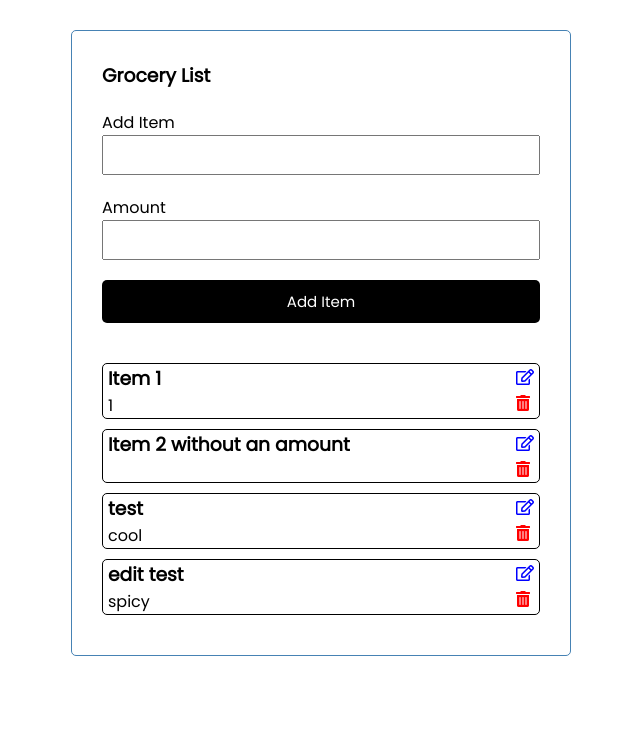
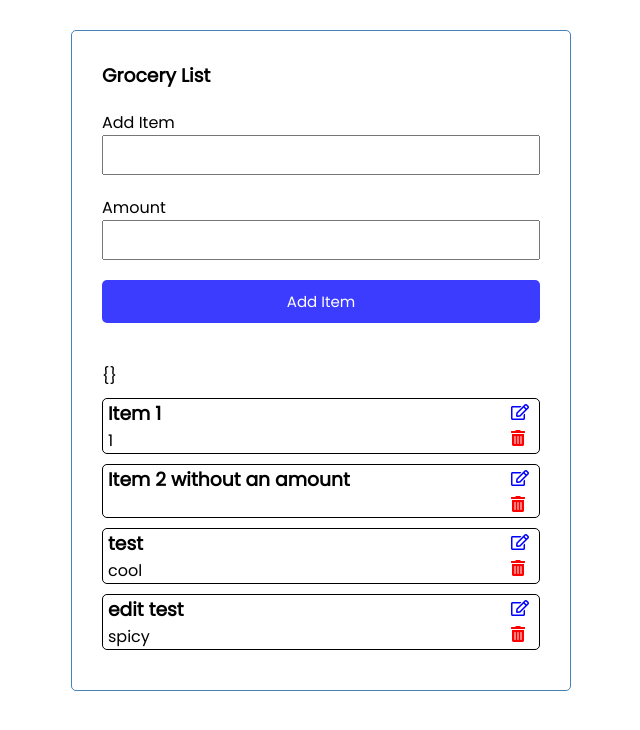
Before and after one commit to moralesn1/vue-groceries, a Vue app: page / in a window 1280 px wide. Shown: the top 730 px of the page, without its empty margins (319-959 px from the left). Built offline with nearby package versions, Linux system fonts and the light colour scheme; data requests are answered from the project's data file.

Commit message:
edit form

```diff
--- a/src/components/AddItem.vue
+++ b/src/components/AddItem.vue
@@ -1,5 +1,36 @@
 <template>
-  <form @submit="onSubmit" action="submit" class="add-form">
+  <form v-if="showEditForm"
+    :currentItem="currentItem"
+    @submit="onEdit"
+    action="submit" class="add-form"
+    >
+    <div class="form-control">
+      <label for="grocery">Edit Item</label>
+      <input
+        v-model="currentItem.item"
+        name="item"
+        type="text"
+      />
+    </div>
+    <div class="form-control">
+      <label for="amount">Edit Amount</label>
+      <input
+        v-model="currentItem.amount"
+        name="amount"
+        type="text"
+      />
+    </div>
+    <input type="submit"
+      value="Save Changes"
+      class="btn btn-block edit"
+    >
+  </form>
+  <form
+    v-else
+    @submit="onSubmit"
+    action="submit"
+    class="add-form"
+  >
     <div class="form-control">
       <label for="grocery">Add Item</label>
       <input
@@ -16,10 +47,13 @@
         type="text"
       />
     </div>
-    <input type="submit" value="Add Item" class="btn btn-block">
+    <input
+      type="submit"
+      value="Add Item"
+      class="btn btn-block submit"
+    >
   </form>
-
-
+  {{currentItem}}
 </template>
 
 <script>
@@ -34,17 +68,19 @@ export default {
     return {
       item: this.item,
       amount: this.amount,
+      editItem: this.currentItem.item,
+      editAmount: this.currentItem.amount,
     }
   },
   props: {
-    updatedItem: {
+    currentItem: {
       type: Object
+    },
+    showEditForm: {
+      type: Boolean
     }
   },
-  emits: ['updatedItem'],
-  mounted() {
-    console.log('this got hit ')
-  },
+  emits: ['currentItem', 'add-item', 'update-item'],
   methods: {
     onSubmit(e) {
       e.preventDefault()
@@ -62,6 +98,27 @@ export default {
 
       this.item = '',
       this.amount = ''
+    },
+    onEdit(e) {
+      e.preventDefault();
+
+      if (!this.currentItem.item) {
+        alert('Please add an item')
+        return
+      }
+
+      const updatedItem = {
+        item: this.currentItem.item,
+        amount: this.currentItem.amount
+      }
+      console.log(updatedItem)
+      this.item = ''
+      this.amount = ''
+      this.$emit('update-item', updatedItem)
+
+      // this.$emit('update-item', updatedItem)
+      // this.showEditForm = !this.showEditForm
+
     }
   }
 }
@@ -95,4 +152,14 @@ export default {
   flex: 2;
   height: 20px;
 }
+
+input.btn.btn-block.edit {
+  background-color: rgb(0, 168, 0);
+}
+
+input.btn.btn-block.submit {
+  background-color: rgb(60, 60, 255);
+}
+
+
 </style>
--- a/src/components/Buttons/Button.vue
+++ b/src/components/Buttons/Button.vue
@@ -1,5 +1,5 @@
 <template>
-  <button @click="onClick" class="btn">{{ btnText }} </button>
+  <button @click="onClick" :style="{background: color}" class="btn">{{ btnText }} </button>
 </template>
 
 <script>
@@ -8,6 +8,7 @@ export default {
   props: {
     btnText: {
       type: String,
+      color: String
     },
     color: {
       type: String
--- a/src/components/Item.vue
+++ b/src/components/Item.vue
@@ -1,11 +1,21 @@
 <template>
   <div class="item-container">
+    <!-- <div v-if="itemEdittingId === item.id"  class="item-description">
+    <div>
+      <textarea v-model="item.item"></textarea>
+      <textarea v-model="item.amount"></textarea>
+    </div>
+    </div>
+    <div v-else @click="setToEditing(item)" class="item-description">
+      <h3>{{item.item}}</h3>
+      <p>{{item.amount}}</p>
+    </div> -->
     <div class="item-description">
       <h3>{{item.item}}</h3>
       <p>{{item.amount}}</p>
     </div>
+
     <div class="item-icons">
-      <!-- <i @click="emitEvent(item)" class="far fa-edit"></i> -->
       <i @click="$emit('edit-item', item)" class="far fa-edit"></i>
       <i @click="$emit('delete-item', item.id)" class="fas fa-trash-alt"></i>
     </div>
@@ -25,13 +35,14 @@ export default {
   },
   data() {
     return {
-      flag: true
+      flag: true,
+      itemEdittingId: ''
     }
   },
   methods: {
-    // emitEvent() {
-    //   this.eventBus.emit('emit-event', item)
-    // }
+    setToEditing(item) {
+      this.itemEdittingId = item.id
+    }
   }
 }
 </script>
@@ -48,6 +59,18 @@ export default {
   width: 100%;
 }
 
+textarea {
+  margin-top: 10px;
+  font-family: 'Poppins', sans-serif;
+  width: 100%;
+  font-size: 1.17em;
+  font-weight: bolder;
+  padding-left: 5px;
+}
+
+div {
+  margin-right: 5px;
+}
 .item-description {
   width: 100%;
 }
@@ -55,7 +78,7 @@ export default {
 .item-icons {
   display: flex;
   flex-direction: column;
-  padding-top: 5px;
+  margin-top: 5px;
   margin-bottom: 5px;
 }
 
@@ -64,7 +87,7 @@ i.far.fa-edit {
 }
 
 i.fas.fa-trash-alt {
-  padding-top: 10px;
+  margin-top: 10px;
   color: rgb(255, 0, 0);
 }
 </style>
--- a/src/components/Items.vue
+++ b/src/components/Items.vue
@@ -5,7 +5,6 @@
       @delete-item="$emit('delete-item', item.id)"
       @edit-item="$emit('edit-item', item)"
     />
-
   </div>
 </template>
 
--- a/src/views/Home.vue
+++ b/src/views/Home.vue
@@ -3,7 +3,9 @@
     <h3>Grocery List</h3>
     <AddItem
       @add-item="addItem"
-      :updatedItem="updatedItem"
+      @update-item="updateItem"
+      :currentItem="currentItem"
+      :showEditForm="showEditForm"
     />
     <Items
       :items="items"
@@ -27,7 +29,8 @@ export default {
   data() {
     return {
       items: [],
-      updatedItem: []
+      showEditForm: false,
+      currentItem: {}
     }
   },
   props: {
@@ -51,12 +54,31 @@ export default {
 
   },
   editItem(item) {
+
     const singleItem = item;
-    this.updatedItem = [...this.updatedItem, singleItem];
+    this.currentItem = singleItem;
+    this.showEditForm = !this.showEditForm
     console.log(singleItem)
+
+  },
+  async updateItem(id) {
+    try {
+      const itemToEdit = await this.fetchItem(id)
+      console.log(itemToEdit)
+      const response = await fetch(`http://localhost:5000/items/${id}`, {
+      method: 'PUT',
+      headers: {
+        'Content-type': 'application/json'
+      },
+      body: JSON.stringify(item)
+      })
+      const data = await response.json();
+      return data
+    } catch(e) {
+      console.log(e)
+    }
   },
   async deleteItem(id) {
-    console.log
     if(confirm('Are you sure?')) {
       const response = await fetch(`http://localhost:5000/items/${id}`, {
         method: 'DELETE'
@@ -74,6 +96,11 @@ export default {
     const data = await response.json()
     return data
     }
+  },
+  async fetchItem(id) {
+    const response = await fetch(`http://localhost:5000/items/${id}`)
+    const data = await response.json()
+    return data
   },
   async created() {
     this.items = await this.fetchItems()
```
